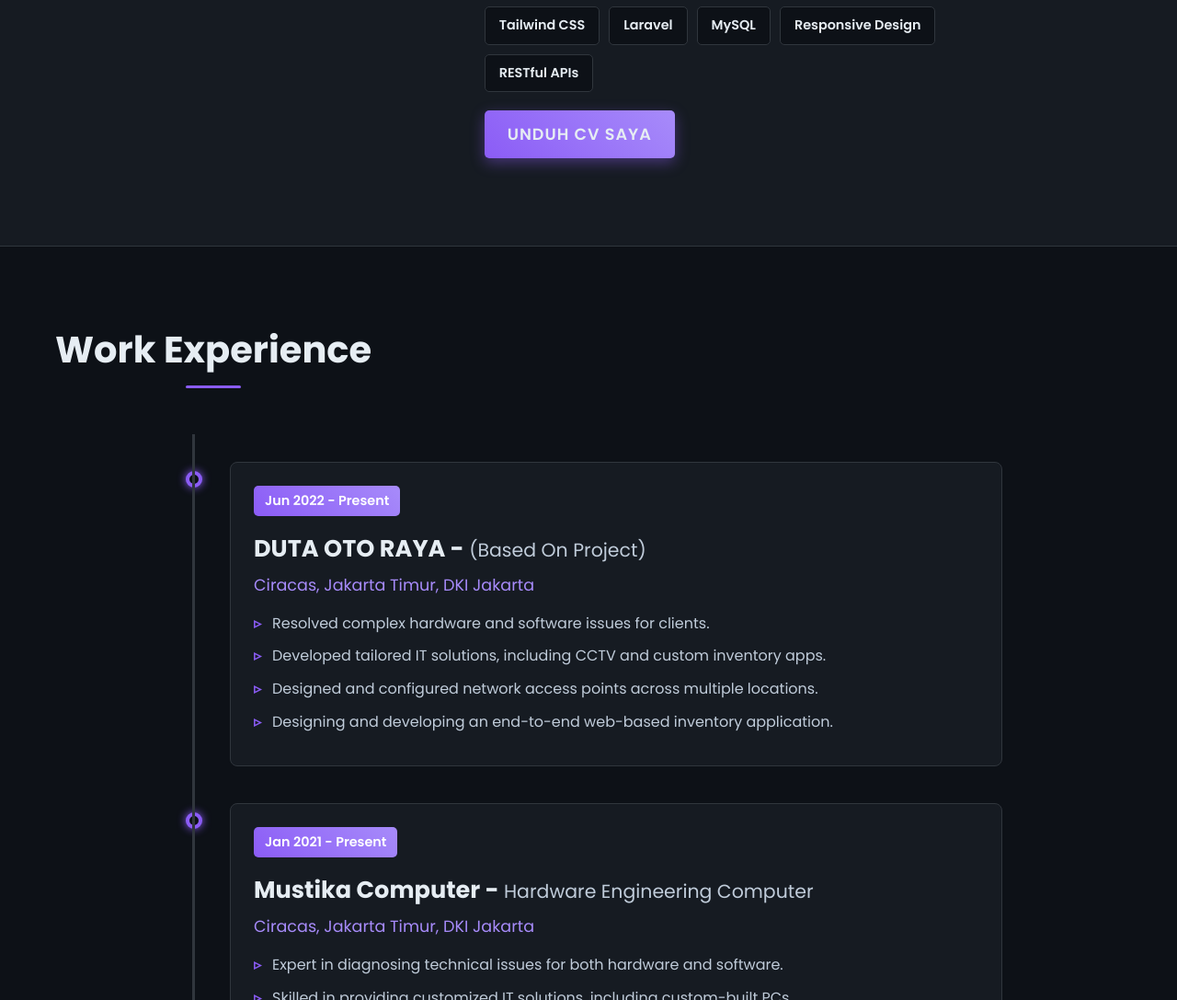
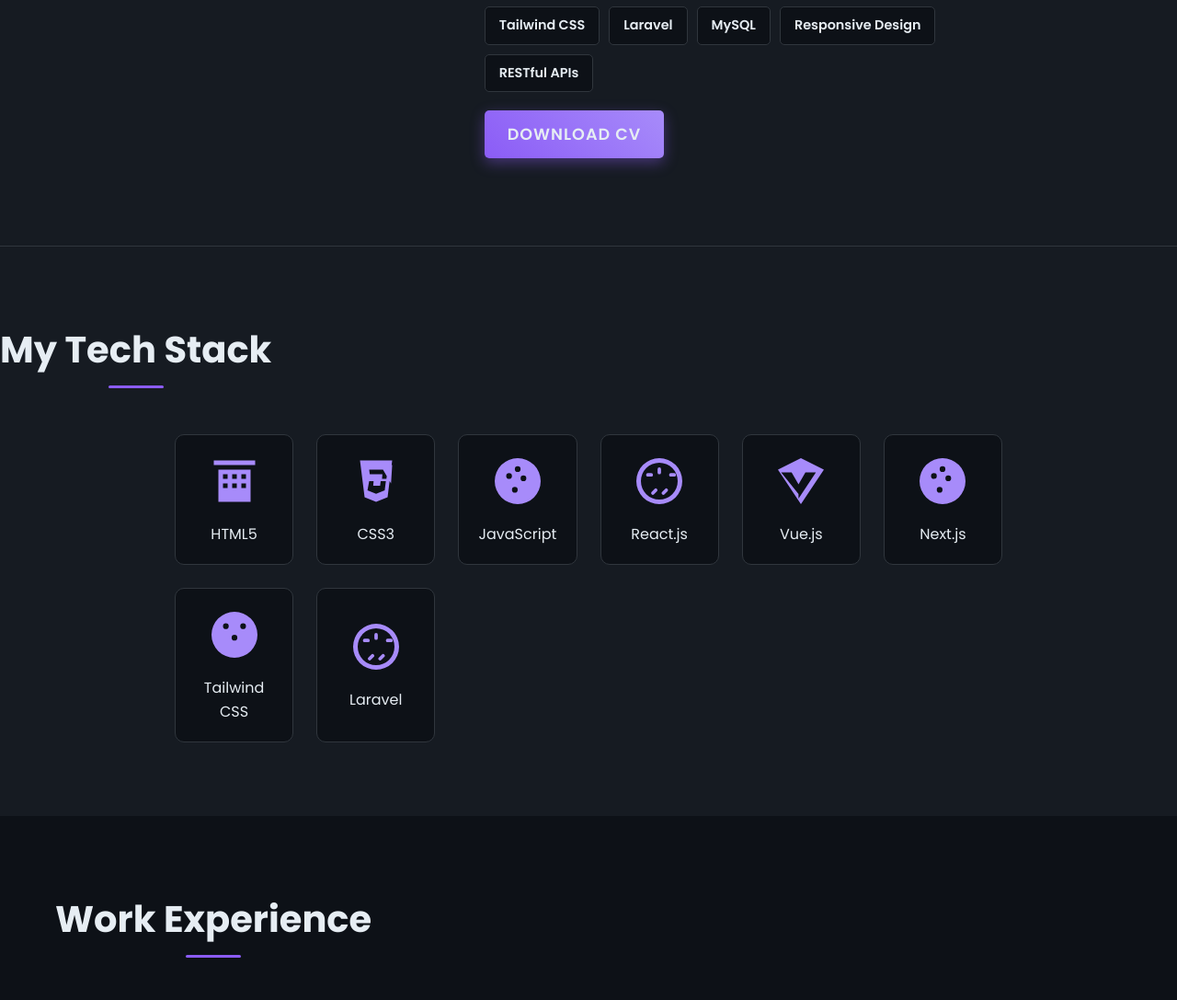
Before and after one commit to ahmdkenz/portofolio-web, a plain HTML site: page index.html in a window 1280 px wide. Shown: the part 1343-2430 px from the top of the page at 92% size. Drawn offline with Linux system fonts and the light colour scheme.

Commit message:
Initial Commit

```diff
--- a/index.html
+++ b/index.html
@@ -64,11 +64,67 @@
                             <span class="skill-tag">Responsive Design</span>
                             <span class="skill-tag">RESTful APIs</span>
                         </div>
-                        <p style="margin-top: 20px;"><a href="documents\CV Ahmad Nur Hafidz - Frontend Developer.pdf" target="_blank" class="btn">Unduh CV Saya</a></p>
+                        <p style="margin-top: 20px;"><a href="documents\CV Ahmad Nur Hafidz - Frontend Developer.pdf" target="_blank" class="btn">Download CV</a></p>
                     </div>
                 </div>
             </div>
         </section>
+
+       <section id="skills">
+<div class="container"></div>
+ <h2>My Tech Stack</h2>
+<div class="skills-container">
+<div class="skill-item">
+<div class="skill-icon">
+ <svg xmlns="http://www.w3.org/2000/svg" viewBox="0 0 24 24" fill="currentColor"><path d="M3 3h18v2H3V3zm2 4h14v14H5V7zm2 2v2h2V9H7zm4 0v2h2V9h-2zm4 0v2h2V9h-2zm-8 4v2h2v-2H7zm4 0v2h2v-2h-2zm4 0v2h2v-2h-2z"></path></svg>
+ </div>
+ <p>HTML5</p>
+</div>
+ <div class="skill-item">
+ <div class="skill-icon">
+<svg xmlns="http://www.w3.org/2000/svg" viewBox="0 0 24 24" fill="currentColor"><path d="M5 3h14l-2 16-5 2-5-2L5 3zm10 4H9l.25 2h5.5l-.25 3h-5.5L8.25 16l3.75 1.5 3.75-1.5.5-4h-2.25l-.25 2h-3l.25-3h5.5l.5-4H9.25l-.25-2h10l-.5 8z"></path></svg>
+</div>
+ <p>CSS3</p>
+ </div>
+ <div class="skill-item">
+ <div class="skill-icon">
+<svg xmlns="http://www.w3.org/2000/svg" viewBox="0 0 24 24" fill="currentColor"><path d="M12 2a10 10 0 1 0 10 10A10 10 0 0 0 12 2zm-1.25 15a1.25 1.25 0 1 1 0-2.5 1.25 1.25 0 0 1 0 2.5zm3.75-5a1.25 1.25 0 1 1 0-2.5 1.25 1.25 0 0 1 0 2.5zM12 8a1.25 1.25 0 1 1 0-2.5A1.25 1.25 0 0 1 12 8zm-3.75 3a1.25 1.25 0 1 1 0-2.5 1.25 1.25 0 0 1 0 2.5z"></path></svg>
+ </div>
+<p>JavaScript</p>
+</div>
+ <div class="skill-item">
+ <div class="skill-icon">
+ <svg xmlns="http://www.w3.org/2000/svg" viewBox="0 0 24 24" fill="currentColor"><path d="M12 2a10 10 0 1 0 10 10A10 10 0 0 0 12 2zm0 18a8 8 0 1 1 8-8 8 8 0 0 1-8 8zm-2.29-2.29a.75.75 0 0 1-1.06-1.06l1.29-1.3a.75.75 0 0 1 1.06 1.06l-1.29 1.3zm4.58 0a.75.75 0 1 1-1.06-1.06l1.3-1.29a.75.75 0 0 1 1.06 1.06l-1.3 1.29zM12 6a.75.75 0 0 1 .75.75v1.5a.75.75 0 0 1-1.5 0v-1.5A.75.75 0 0 1 12 6zm-5 4a.75.75 0 0 1 0-1.5h1.5a.75.75 0 0 1 0 1.5H7zm10 0a.75.75 0 0 1 0-1.5h1.5a.75.75 0 0 1 0 1.5h-1.5z"></path></svg>
+ </div>
+ <p>React.js</p>
+</div>
+ <div class="skill-item">
+<div class="skill-icon">
+<svg xmlns="http://www.w3.org/2000/svg" viewBox="0 0 24 24" fill="currentColor"><path d="M12 2L2 7l10 15 10-15L12 2zm-1.04 15.6L3.4 8.2h4.56l3 5.2 3-5.2h4.56l-7.56 11.4z"></path></svg>
+</div>
+ <p>Vue.js</p>
+ </div>
+ <div class="skill-item">
+ <div class="skill-icon">
+<svg xmlns="http://www.w3.org/2000/svg" viewBox="0 0 24 24" fill="currentColor"><path d="M12 2a10 10 0 1 0 10 10A10 10 0 0 0 12 2zm-1.25 15a1.25 1.25 0 1 1 0-2.5 1.25 1.25 0 0 1 0 2.5zm3.75-5a1.25 1.25 0 1 1 0-2.5 1.25 1.25 0 0 1 0 2.5zM12 8a1.25 1.25 0 1 1 0-2.5A1.25 1.25 0 0 1 12 8zm-3.75 3a1.25 1.25 0 1 1 0-2.5 1.25 1.25 0 0 1 0 2.5z"></path></svg>
+ </div>
+<p>Next.js</p>
+ </div>
+ <div class="skill-item">
+<div class="skill-icon">
+ <svg xmlns="http://www.w3.org/2000/svg" viewBox="0 0 24 24" fill="currentColor"><path d="M12 2a10 10 0 1 0 10 10A10 10 0 0 0 12 2zm-3.75 7.5a1.25 1.25 0 1 1 0-2.5 1.25 1.25 0 0 1 0 2.5zm7.5 0a1.25 1.25 0 1 1 0-2.5 1.25 1.25 0 0 1 0 2.5zm-3.75 5a1.25 1.25 0 1 1 0-2.5 1.25 1.25 0 0 1 0 2.5z"></path></svg>
+ </div>
+<p>Tailwind CSS</p>
+ </div>
+ <div class="skill-item">
+ <div class="skill-icon">
+ <svg xmlns="http://www.w3.org/2000/svg" viewBox="0 0 24 24" fill="currentColor"><path d="M12 2a10 10 0 1 0 10 10A10 10 0 0 0 12 2zm0 18a8 8 0 1 1 8-8 8 8 0 0 1-8 8zm-2.29-2.29a.75.75 0 0 1-1.06-1.06l1.29-1.3a.75.75 0 0 1 1.06 1.06l-1.29 1.3zm4.58 0a.75.75 0 1 1-1.06-1.06l1.3-1.29a.75.75 0 0 1 1.06 1.06l-1.3 1.29zM12 6a.75.75 0 0 1 .75.75v1.5a.75.75 0 0 1-1.5 0v-1.5A.75.75 0 0 1 12 6zm-5 4a.75.75 0 0 1 0-1.5h1.5a.75.75 0 0 1 0 1.5H7zm10 0a.75.75 0 0 1 0-1.5h1.5a.75.75 0 0 1 0 1.5h-1.5z"></path></svg>
+ </div>
+<p>Laravel</p>
+ </div>
+ </div>
+ </div>
+</section>
 
 <section id="experience">
  <div class="container">
@@ -243,6 +299,10 @@
         timelineItems.forEach(item => {
             observer.observe(item);
         });
+        const skillItems = document.querySelectorAll('.skill-item');
+        skillItems.forEach(item => {
+            observer.observe(item);
+        });
         });
     </script>
 </body>
--- a/styles.css
+++ b/styles.css
@@ -728,3 +728,84 @@
         transform: translateY(0);
     }
 }
+
+/* styles.css */
+
+/* --- Skills Section --- */
+#skills {
+    background-color: var(--secondary-bg);
+    padding-top: 80px;
+    padding-bottom: 80px;
+}
+
+.skills-container {
+    display: grid;
+    grid-template-columns: repeat(auto-fill, minmax(120px, 1fr));
+    gap: 25px;
+    max-width: 900px;
+    margin: 0 auto;
+}
+
+.skill-item {
+    background-color: var(--bg-color);
+    border-radius: 10px;
+    padding: 20px;
+    display: flex;
+    flex-direction: column;
+    align-items: center;
+    justify-content: center;
+    text-align: center;
+    border: 1px solid var(--border-color);
+    transition: transform 0.3s ease, box-shadow 0.3s ease, border-color 0.3s ease;
+
+    /* State Awal untuk Animasi On-Scroll */
+    opacity: 0;
+    transform: translateY(30px);
+}
+
+.skill-item.is-visible {
+    /* State Akhir untuk Animasi On-Scroll */
+    opacity: 1;
+    transform: translateY(0);
+}
+
+.skill-item:hover {
+    transform: translateY(-8px) scale(1.05);
+    border-color: var(--accent-color);
+    box-shadow: 0 10px 25px rgba(139, 92, 246, 0.2);
+}
+
+.skill-icon {
+    width: 60px;
+    height: 60px;
+    margin-bottom: 15px;
+    transition: transform 0.3s ease;
+}
+
+.skill-item:hover .skill-icon {
+    transform: rotateY(180deg); /* Animasi ikon memutar saat hover */
+}
+
+.skill-icon svg {
+    width: 100%;
+    height: 100%;
+    color: var(--accent-light); /* Warna ikon */
+}
+
+.skill-item p {
+    font-size: 1em;
+    font-weight: 500;
+    color: var(--text-color);
+}
+
+/* Penyesuaian Responsif */
+@media (max-width: 480px) {
+    .skills-container {
+        grid-template-columns: repeat(auto-fill, minmax(100px, 1fr));
+        gap: 15px;
+    }
+    .skill-icon {
+        width: 50px;
+        height: 50px;
+    }
+}
```
